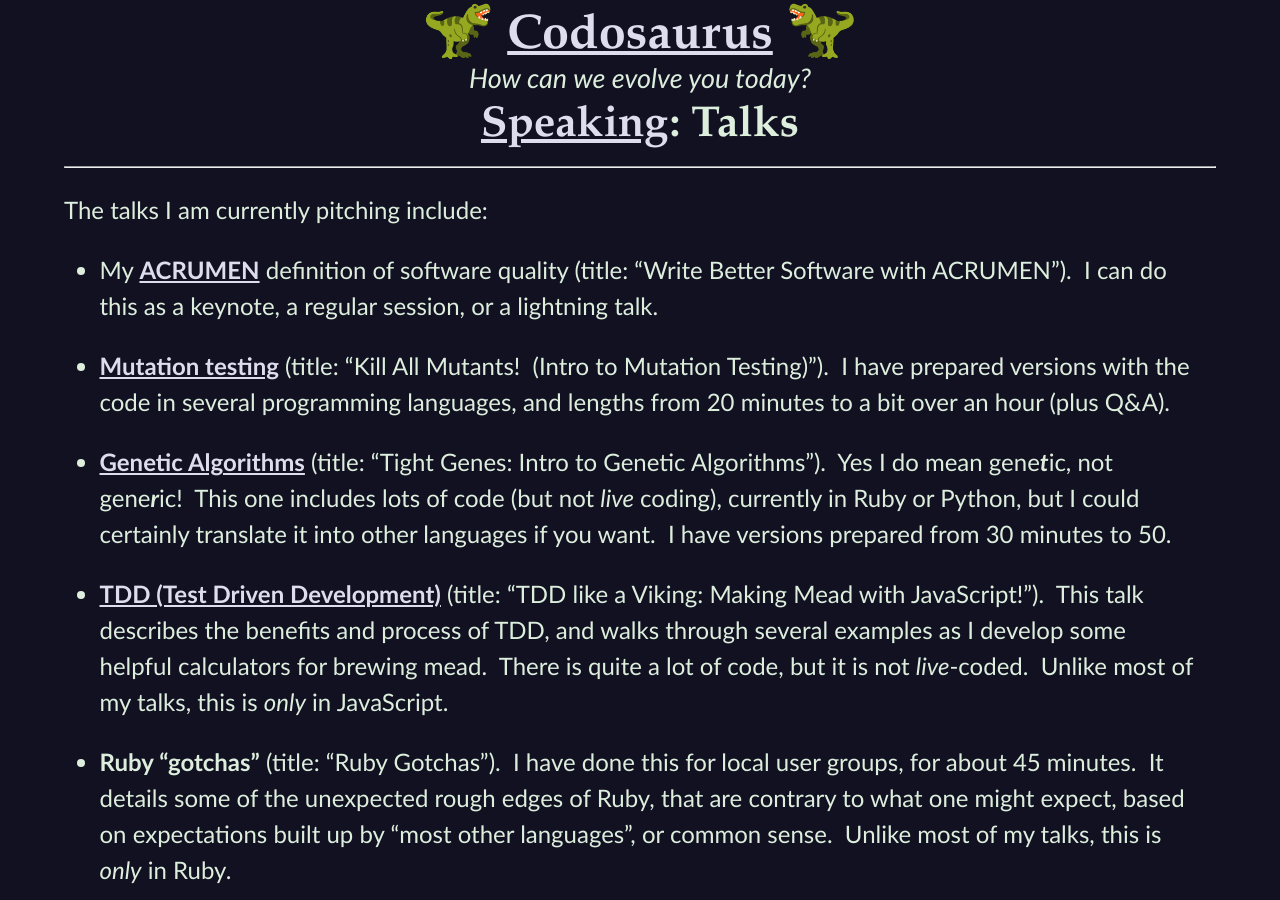
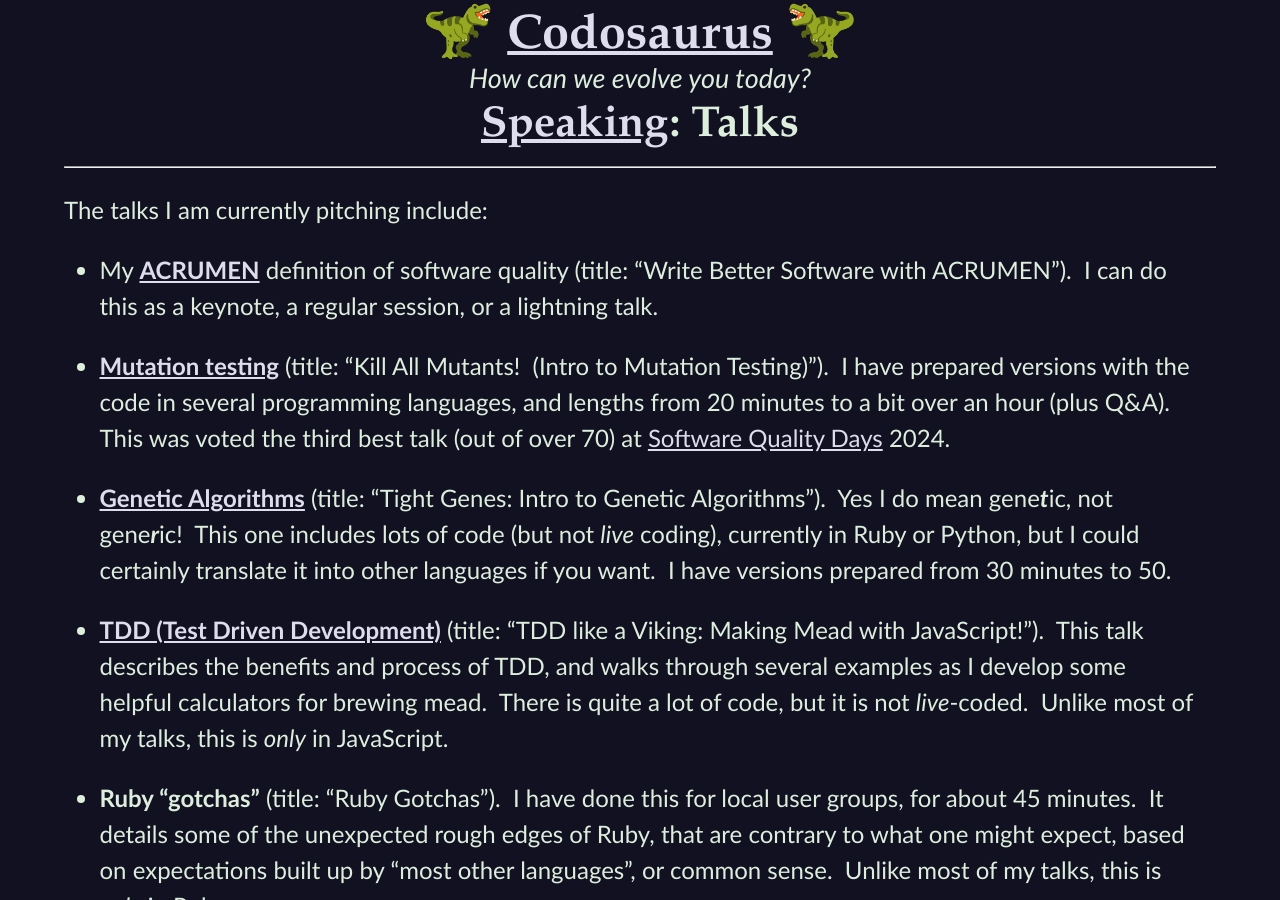
Before and after one commit to CodosaurusLLC/CodosaurusLLC.github.io, a Jekyll site: the page built from speaking/talks.md, in a window 1280 px wide and 900 px high. Built offline with Jekyll 4.4.1, drawn with Linux system fonts in a browser that asks for light colours.

Commit message:
add '3rd best talk of sqd 2024' honor

```diff
--- a/speaking/talks.md
+++ b/speaking/talks.md
@@ -21,7 +21,11 @@ or a lightning talk.
 (title: "Kill All Mutants!&nbsp; (Intro to Mutation Testing)").&nbsp;
 I have prepared versions with the code in
 several programming languages,
-and lengths from 20 minutes to a bit over an hour (plus Q&A).
+and lengths from 20 minutes to a bit over an hour (plus Q&A).&nbsp;
+This was voted the third best talk
+(out of over 70) at
+[Software Quality Days](https://www.software-quality-days.com/){:rel="nofollow" target="_new"}
+2024.
 
 - [**Genetic Algorithms**](https://en.wikipedia.org/wiki/Genetic_algorithm){:rel="nofollow" target="_new"}
 (title: "Tight Genes: Intro to Genetic Algorithms").&nbsp;
```
